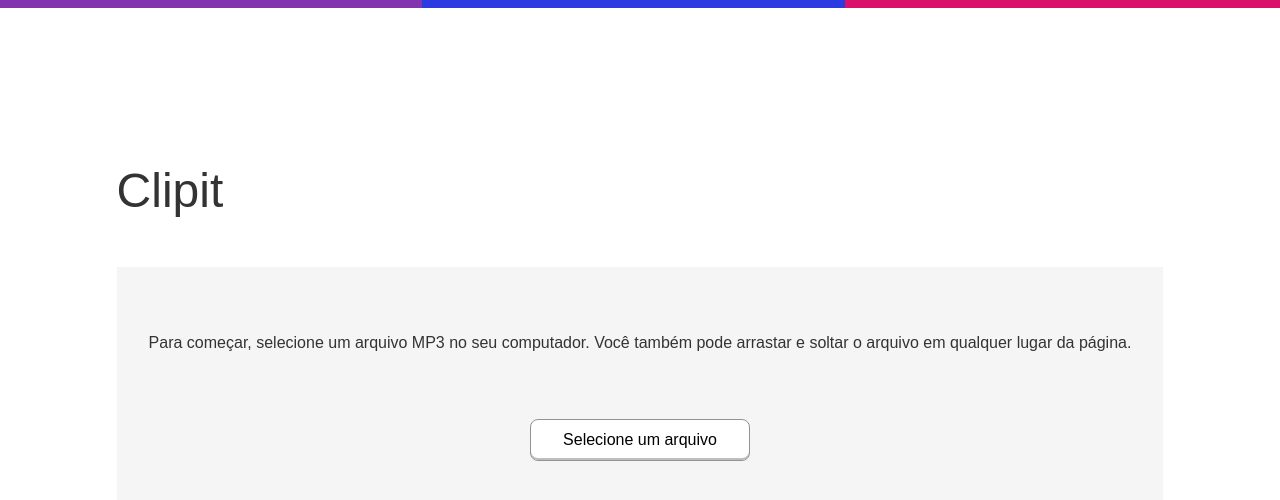
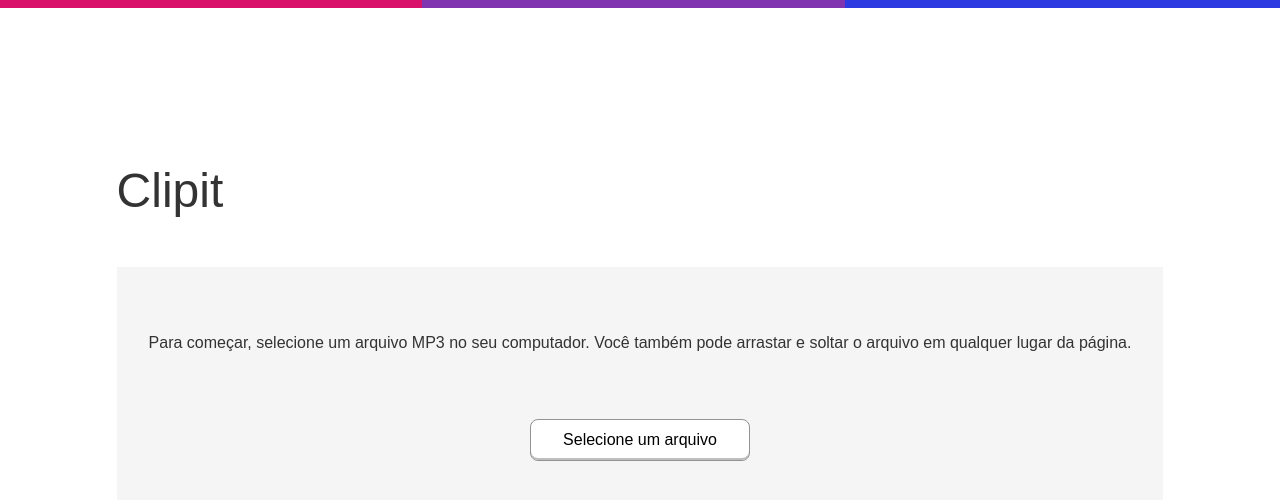
Before and after one commit to felds/clipit, a React (Create React App) app: page / in a window 1280 px wide. Shown: the top 500 px of the page. Built offline with nearby package versions, Linux system fonts and the light colour scheme.

Commit message:
minor tweak to the fringe

```diff
--- a/src/styles.css
+++ b/src/styles.css
@@ -30,11 +30,10 @@
   width: 100%;
   background: linear-gradient(
     to right,
-    var(--color-1),
+    var(--color-3) 33%,
     var(--color-1) 33%,
-    var(--color-2) 33%,
-    var(--color-2) 66%,
-    var(--color-3) 66%
+    var(--color-1) 66%,
+    var(--color-2) 66%
   );
 }
 h1 {
```
